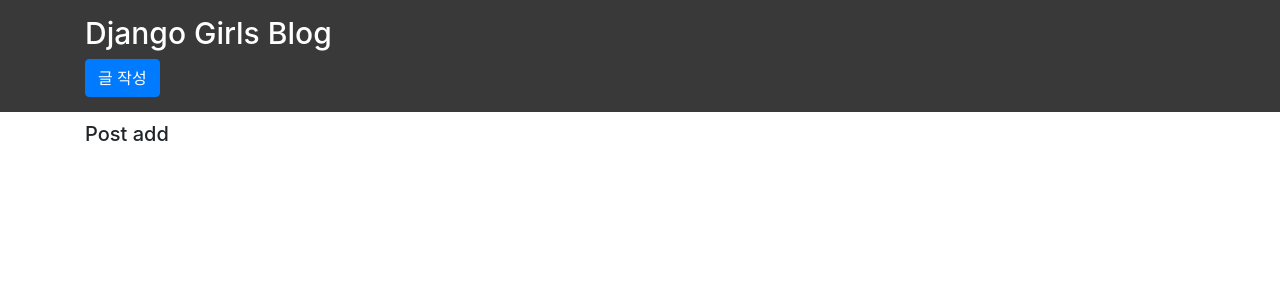
After one commit to himanmenGit/Djangogirls-Tutorial, a Django app: page /add/ in a window 1280 px wide. The commit adds this page. Shown: the top 300 px of the page. Run offline with Django 3.2, Linux system fonts and the light colour scheme; some libraries are stand-ins or nearby versions.

Commit message:
ppost_add view, url, template생성 및 base.html에서 연결 링크 구현

```diff
--- a/django/blog/urls.py
+++ b/django/blog/urls.py
@@ -11,7 +11,7 @@
 urlpatterns = [
     # 일치하는 패턴에 대해 상응하는 모듈의
     # 함수자체를 전달
-    path('list', views.post_list, name='post-list'),
+    path('', views.post_list, name='post-list'),
     # path('detail/', views.post_detail)
 
     # 3/
@@ -19,7 +19,10 @@
     # 53/asdf/ <- X
     # pk가 view.post.detail 함수에 아규먼트로 자동으로 넘어감.
     # re_path(r'(?P<pk>\d+)/$', views.post_detail)
-    path('post/<int:pk>/', views.post_detail, name='post-detail')
+    path('/<int:pk>/', views.post_detail, name='post-detail'),
+
+    # localhost:8000/add에 접근할 수 있는 path 구현
+    path('add/', views.post_add, name='post-add'),
 
     # 숫자가 한개 이상 반복되는 경우를 정규표현식으로 구현 하되
     # 해당 반복 구간을 그룹으로 묶고, 그룹 이름을 'pk'로 지정
--- a/django/blog/views.py
+++ b/django/blog/views.py
@@ -54,3 +54,13 @@
     }
 
     return render(request, 'blog/post_detail.html', context)
+
+def post_add(request):
+    # localhost:8000/add로 접근 시
+    # 해당 뷰가 실행되어서 Post add page라는 문구를 보여주도록 urls작성
+    # HttpResponse가 아니라 blog/post_add.html을 출력
+    # post_add.html은 base.html을 확장, title(h2)부분에 'Post add'라고 출
+    context = {
+
+    }
+    return render(request, 'blog/post_add.html', context)
--- a/django/static/css/blog.css
+++ b/django/static/css/blog.css
@@ -20,6 +20,10 @@
 .header a {
   color: white;
   text-decoration: none;
+}
+
+.header > container > add_link {
+  float: right;
 }
 
 .post {
--- a/django/templates/base.html
+++ b/django/templates/base.html
@@ -6,7 +6,7 @@
   <meta name="viewport"
   content="width=device-width, user-scalable=no, initial-scale=1.0, maximum-scale=1.0, minimum-scale=1.0">
   <meta http-equiv="X-UA-Compatible" content="ie=edge">
-  <title>Document</title>
+  <title>title</title>
   <link rel="stylesheet" href="{% static 'bootstrap/css/bootstrap.css' %}">
   <link rel="stylesheet" href="{% static 'css/blog.css' %}">
 </head>
@@ -14,10 +14,12 @@
     <div class="header">
         <div class='container'>
             <h1><a href="{% url 'post-list' %}">Django Girls Blog</a></h1>
+            <span class="add_link"><a href="{% url 'post-add' %}" class="btn btn-primary">글 작성</a></span>
         </div>
     </div>
 
     <div class='container'>
+        <h2>{% block title %}{% endblock %}</h2>
         {% block content %}
         {% endblock %}
     </div>
--- /dev/null
+++ b/django/templates/blog/post_add.html
@@ -0,0 +1,3 @@
+{% extends 'base.html' %}
+
+{% block title %}Post add{% endblock %}
--- a/django/templates/blog/post_list.html
+++ b/django/templates/blog/post_list.html
@@ -1,5 +1,4 @@
 {% extends 'base.html' %}
-
 
 {% block content %}
     {% for post in posts %}
```
Also changed, not shown: django/blog/forms.py (added).
